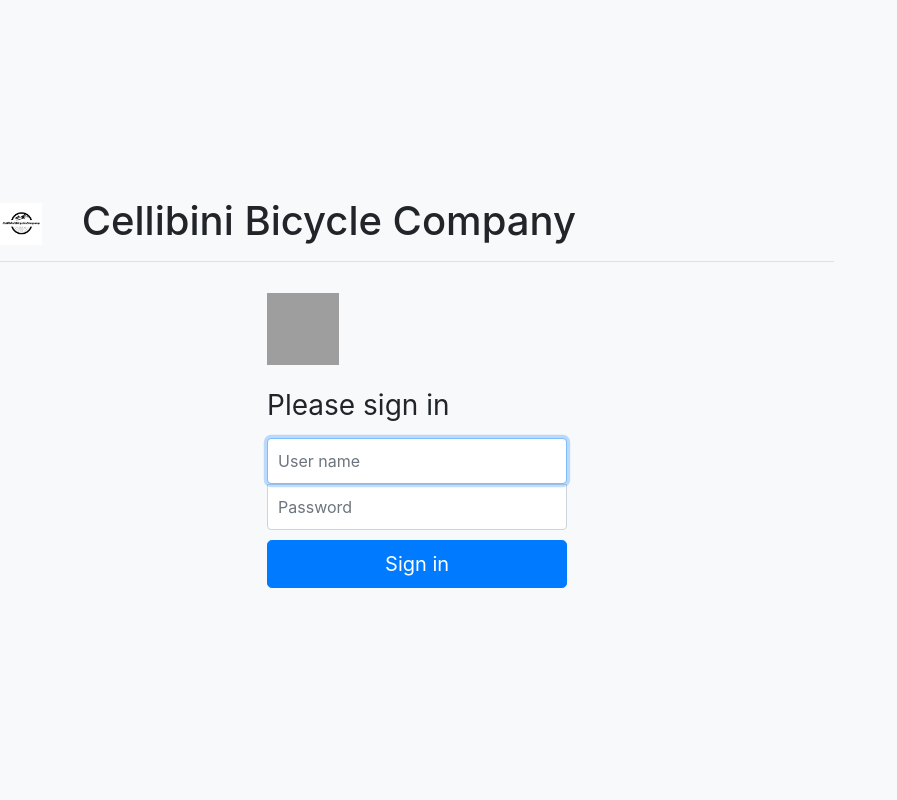
After one commit to dhara2703/DBAS-CellibiniBikes, a Django app: page /accounts/login/ in a window 1280 px wide. The commit adds this page. Shown: the whole page, without its empty margins (0-897 px from the left). Run offline with Django 3.2, Linux system fonts and the light colour scheme; some libraries are stand-ins or nearby versions; grey boxes are pictures that could not be loaded.

Commit message:
Merged Project

```diff
--- /dev/null
+++ b/cellibinibikes/celli_webapp/accounts/templates/accounts/login.html
@@ -0,0 +1,96 @@
+{% extends 'base_layout.html' %}
+
+{% block content %}
+<style>
+    .bd-placeholder-img {
+        font-size: 1.125rem;
+        text-anchor: middle;
+        -webkit-user-select: none;
+        -moz-user-select: none;
+        -ms-user-select: none;
+        user-select: none;
+    }
+
+    /* signin.css */
+    html,
+    body {
+    height: 100%;
+    }
+
+    body {
+    display: -ms-flexbox;
+    display: flex;
+    -ms-flex-align: center;
+    align-items: center;
+    padding-top: 40px;
+    padding-bottom: 40px;
+    background-color: #f5f5f5;
+    }
+
+    .form-signin {
+    width: 100%;
+    max-width: 330px;
+    padding: 15px;
+    margin: auto;
+    }
+
+    .form-signin .checkbox {
+    font-weight: 400;
+    }
+
+    .form-signin .form-control {
+    position: relative;
+    box-sizing: border-box;
+    height: auto;
+    padding: 10px;
+    font-size: 16px;
+    }
+
+    .form-signin .form-control:focus {
+    z-index: 2;
+    }
+
+    .form-signin input[type="email"] {
+    margin-bottom: -1px;
+    border-bottom-right-radius: 0;
+    border-bottom-left-radius: 0;
+    }
+
+    .form-signin input[type="password"] {
+    margin-bottom: 10px;
+    border-top-left-radius: 0;
+    border-top-right-radius: 0;
+    }
+
+    @media (min-width: 768px) {
+        .bd-placeholder-img-lg {
+            font-size: 3.5rem;
+        }
+    }
+</style>
+<!-- <h1>Log in</h1> -->
+<!-- <form class="site-form" action={% url 'accounts:login' %} method="post">
+    {% csrf_token %}
+    <table border="1">
+        {{ form }}
+    </table>
+    <input type="submit" value="Log in">
+</form> -->
+
+<form class="form-signin">
+     {% csrf_token %}
+    <img class="mb-4" src="logo.png" alt="" width="72" height="72">
+    <h1 class="h3 mb-3 font-weight-normal">Please sign in</h1>
+    <label for="inputEmail" class="sr-only">User Name</label>
+    <input type="text" id="inputUserName" class="form-control" placeholder="User name" required autofocus>
+    <label for="inputPassword" class="sr-only">Password</label>
+    <input type="password" id="inputPassword" class="form-control" placeholder="Password" required>
+    <!-- <div class="checkbox mb-3">
+        <label>
+            <input type="checkbox" value="remember-me"> Remember me
+        </label>
+    </div> -->
+    <button class="btn btn-lg btn-primary btn-block" type="submit">Sign in</button>
+</form>
+
+{% endblock %}
--- a/cellibinibikes/celli_webapp/accounts/templates/accounts/signup.html
+++ b/cellibinibikes/celli_webapp/accounts/templates/accounts/signup.html
@@ -4,7 +4,9 @@
 <h1>Signup</h1>
 <form class="site-form" action="/accounts/signup/" method="post">
     {% csrf_token %}
-    {{ form }}
+     <table border="1">
+         {{ form }}
+     </table>
     <input type="submit" value="Sign Up">
 </form>
 
--- a/cellibinibikes/celli_webapp/accounts/urls.py
+++ b/cellibinibikes/celli_webapp/accounts/urls.py
@@ -4,5 +4,6 @@ from . import views
 app_name = 'accounts'
 
 urlpatterns = [
-    re_path(r'^signup/$', views.signup_view, name='signup')
+    re_path(r'^signup/$', views.signup_view, name='signup'),
+    re_path(r'^login/$', views.login_view, name="login"),
 ]
--- a/cellibinibikes/celli_webapp/accounts/views.py
+++ b/cellibinibikes/celli_webapp/accounts/views.py
@@ -1,6 +1,6 @@
 from django.shortcuts import render, redirect
-from django.contrib.auth.forms import UserCreationForm
-
+from django.contrib.auth.forms import UserCreationForm, AuthenticationForm
+from django.contrib.auth import login
 
 # Create your views here.
 def signup_view(request):
@@ -13,3 +13,15 @@ def signup_view(request):
     else:
         signupForm = UserCreationForm()
     return render(request, 'accounts/signup.html', {'form': signupForm})
+
+
+def login_view(request):
+    if request.method == 'POST':
+        form = AuthenticationForm(data=request.POST)
+        if form.is_valid():
+            # log in the user
+
+            return redirect('customers:homepage')
+    else:
+        form = AuthenticationForm()
+    return render(request, 'accounts/login.html', {'form':form})
--- a/cellibinibikes/celli_webapp/bike/models.py
+++ b/cellibinibikes/celli_webapp/bike/models.py
@@ -22,6 +22,7 @@ class BikeModel(models.Model):
 	modelid = models.AutoField(primary_key=True)
 	modelname = models.CharField(max_length=100)
 	modeltype = models.ForeignKey(ModelType, on_delete=models.SET("Discontinued"))#do we want it to cascade delete
+	# thumb = models.ImageField(default='default.png', blank=True)
 
 	def __str__(self):
 		return self.modelname
--- a/cellibinibikes/celli_webapp/taskschedule/templates/taskschedule/model_detail.html
+++ b/cellibinibikes/celli_webapp/bike/templates/bike/model_detail.html
@@ -4,10 +4,10 @@
 <div class="model-detail">
     <div class="model">
         <h2>{{ model.id }}</h2>
-        <h2>{{ model.thumb.url }}</h2>
+        <!-- <h2>{{ model.thumb.url }}</h2> -->
         <h2>{{ model.modeltype }}</h2>
         <h2>{{ model.modelname }}</h2>
-        <h2>{{ model.date }}</h2>
+        <!-- <h2>{{ model.date }}</h2> -->
     </div>
 </div>
 
--- a/cellibinibikes/celli_webapp/taskschedule/templates/taskschedule/model_list.html
+++ b/cellibinibikes/celli_webapp/bike/templates/bike/model_list.html
@@ -10,7 +10,7 @@
                 <h5 class="card-title">{{ model.modeltype }}</h5>
                 <p class="card-text"><a href="{% url 'tasks:detail' modelid=model.modelid%}">{{ model.modelid }}</a></p>
                 <p class="card-text">{{ model.modelname }}</p>
-                <p class="card-text"><small class="text-muted">Invented on: {{ model.date }}</small></p>
+                <!-- <p class="card-text"><small class="text-muted">Invented on: {{ model.date }}</small></p> -->
             </div>
         </div>
     </div>
--- /dev/null
+++ b/cellibinibikes/celli_webapp/bike/urls.py
@@ -0,0 +1,10 @@
+from django.urls import re_path, path
+from . import views
+
+app_name = 'bike'
+
+
+urlpatterns = [
+    re_path(r'^', views.model_list, name="list"),
+    re_path(r'^(?P<modelid>[\w-]+)/$', views.model_detail, name="mdetail"),
+]
--- a/cellibinibikes/celli_webapp/celli_webapp/urls.py
+++ b/cellibinibikes/celli_webapp/celli_webapp/urls.py
@@ -17,6 +17,8 @@ urlpatterns = [
     re_path(r'^taskschedule/', include('taskschedule.urls')),
     re_path(r'^accounts/', include('accounts.urls')),
     re_path(r'^customers/', include('customers.urls')),
+    re_path(r'^bike/', include('bike.urls')),
+    # re_path(r'^masterInventory/', include('masterInventory.urls')),
     re_path(r'^about/$', views.about),
     re_path(r'^$', views.homepage),
 ]
--- a/cellibinibikes/celli_webapp/templates/base_layout.html
+++ b/cellibinibikes/celli_webapp/templates/base_layout.html
@@ -5,23 +5,20 @@
 <head>
     <meta charset="UTF-8">
     <meta name="viewport" content="width=device-width, initial-scale=1.0">
-    <meta name="description" content="">
-    <meta name="author" content="">
-    <link rel="canonical" href="https://getbootstrap.com/docs/4.0/examples/checkout/">
-    <link rel="icon" href="/docs/4.0/assets/img/favicons/favicon.ico">
-    <meta http-equiv="X-UA-Compatible" content="ie=edge">
-    <link rel="stylesheet" href="https://maxcdn.bootstrapcdn.com/bootstrap/4.0.0/css/bootstrap.min.css"
-        integrity="sha384-Gn5384xqQ1aoWXA+058RXPxPg6fy4IWvTNh0E263XmFcJlSAwiGgFAW/dAiS6JXm" crossorigin="anonymous">
+    <link href="/docs/4.3/dist/css/bootstrap.min.css" rel="stylesheet"
+        integrity="sha384-ggOyR0iXCbMQv3Xipma34MD+dH/1fQ784/j6cY/iJTQUOhcWr7x9JvoRxT2MZw1T" crossorigin="anonymous">
+    <script src="https://code.jquery.com/jquery-3.3.1.slim.min.js"
+        integrity="sha384-q8i/X+965DzO0rT7abK41JStQIAqVgRVzpbzo5smXKp4YfRvH+8abtTE1Pi6jizo" crossorigin="anonymous">
+    </script>
+    <script src="https://cdnjs.cloudflare.com/ajax/libs/popper.js/1.14.7/umd/popper.min.js"
+        integrity="sha384-UO2eT0CpHqdSJQ6hJty5KVphtPhzWj9WO1clHTMGa3JDZwrnQq4sF86dIHNDz0W1" crossorigin="anonymous">
+    </script>
+    <script src="https://stackpath.bootstrapcdn.com/bootstrap/4.3.1/js/bootstrap.min.js"
+        integrity="sha384-JjSmVgyd0p3pXB1rRibZUAYoIIy6OrQ6VrjIEaFf/nJGzIxFDsf4x0xIM+B07jRM" crossorigin="anonymous">
+    </script>
+
     <link rel="stylesheet" href="{% static 'styles.css' %}">
-    <script src="https://code.jquery.com/jquery-3.2.1.slim.min.js"
-        integrity="sha384-KJ3o2DKtIkvYIK3UENzmM7KCkRr/rE9/Qpg6aAZGJwFDMVNA/GpGFF93hXpG5KkN" crossorigin="anonymous">
-    </script>
-    <script src="https://cdnjs.cloudflare.com/ajax/libs/popper.js/1.12.9/umd/popper.min.js"
-        integrity="sha384-ApNbgh9B+Y1QKtv3Rn7W3mgPxhU9K/ScQsAP7hUibX39j7fakFPskvXusvfa0b4Q" crossorigin="anonymous">
-    </script>
-    <script src="https://maxcdn.bootstrapcdn.com/bootstrap/4.0.0/js/bootstrap.min.js"
-        integrity="sha384-JZR6Spejh4U02d8jOt6vLEHfe/JQGiRRSQQxSfFWpi1MquVdAyjUar5+76PVCmYl" crossorigin="anonymous">
-    </script>
+
     <title>Cellibini Bikes Company</title>
 </head>
 
```
Also changed, not shown: cellibinibikes/celli_webapp/bike/views.py (+11 -0 lines), cellibinibikes/celli_webapp/celli_webapp/settings.py (+13 -2 lines), cellibinibikes/celli_webapp/assets/default.png (added), cellibinibikes/celli_webapp/assets/logo.png, cellibinibikes/celli_webapp/masterInventory/urls.py (added).
